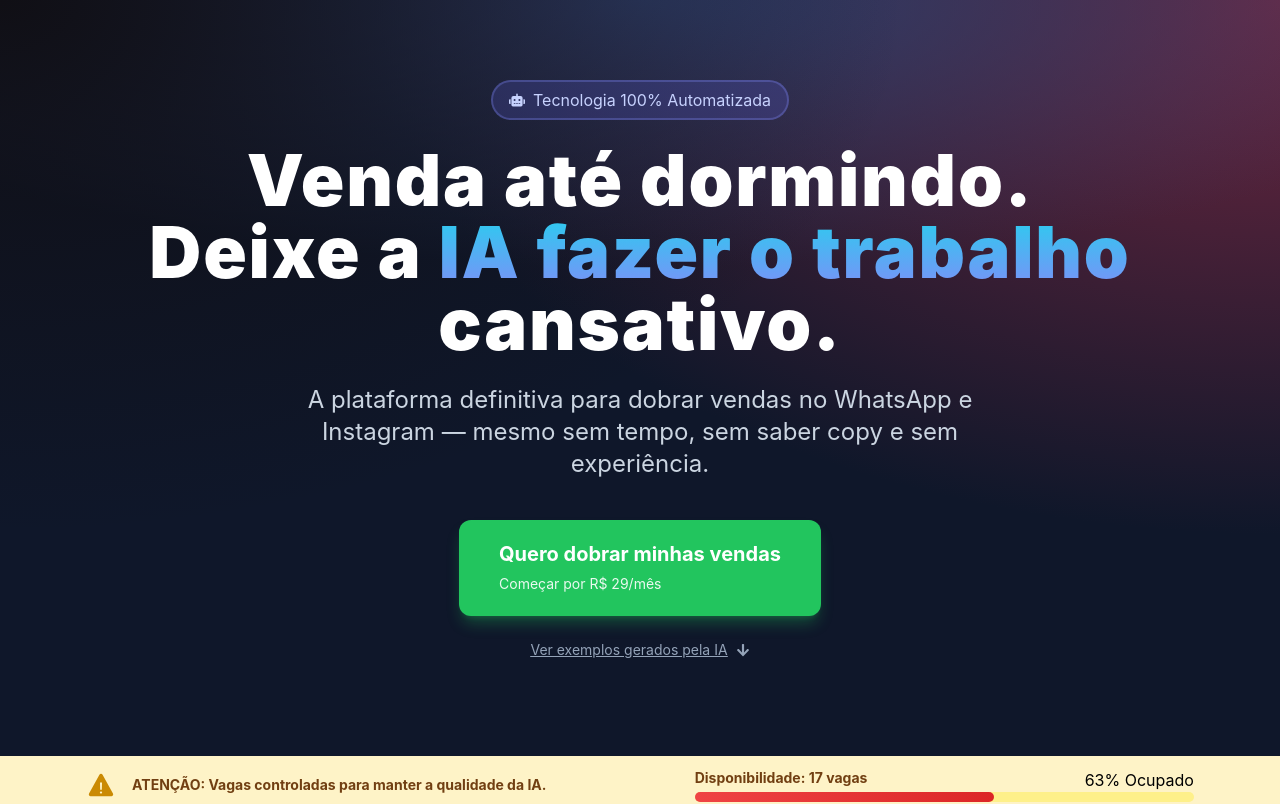
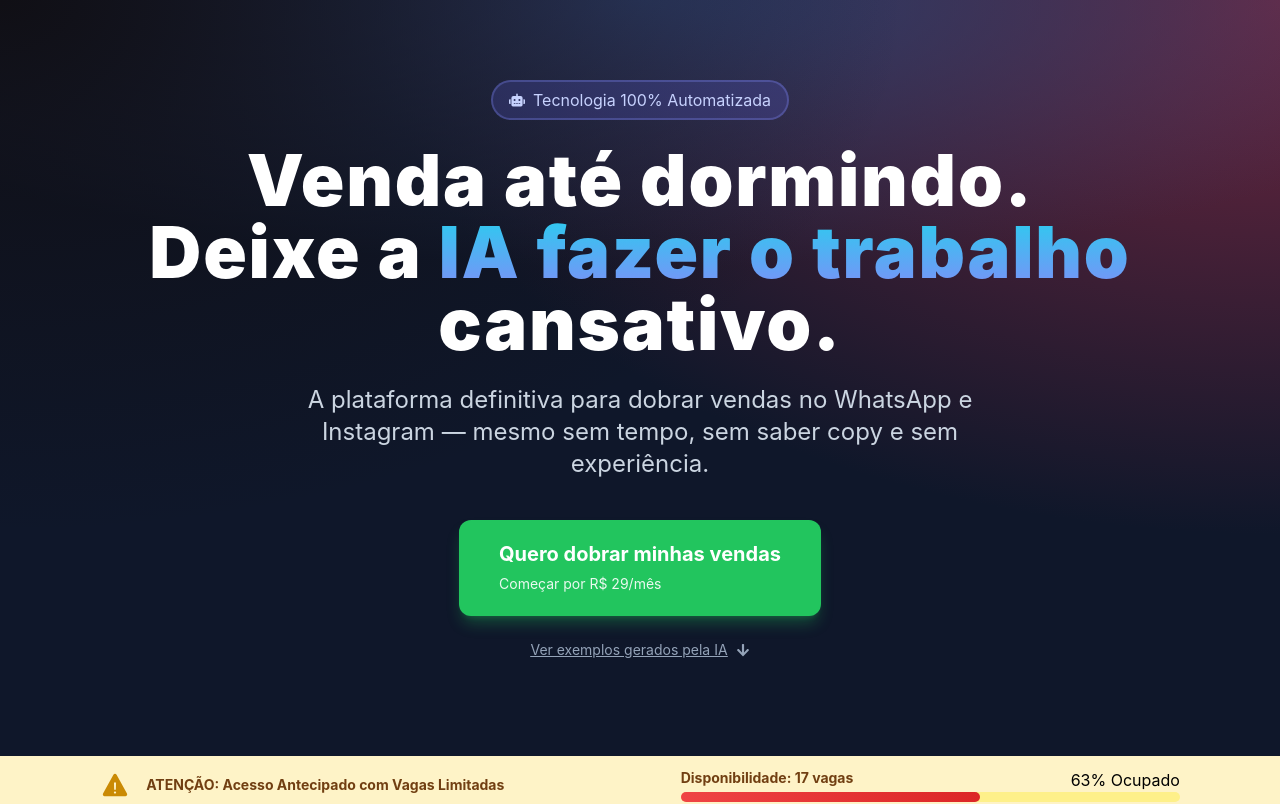
Before and after one commit to codari-software/ai-saller-booster-landingpage, a React (Vite) app: page / in a window 1280 px wide. Shown: the top 804 px of the page. Built offline with nearby package versions, Linux system fonts and the light colour scheme.

Commit message:
Acesso antecipado adicionado

```diff
--- a/src/components/TopBanner.tsx
+++ b/src/components/TopBanner.tsx
@@ -6,7 +6,7 @@ const TopBanner = () => {
       <div className="flex items-center gap-[16px]">
         <IoIosWarning className="text-yellow-600 text-3xl font-black" />
         <p className="text-yellow-900 text-sm font-bold leading-[20px]">
-          ATENÇÃO: Vagas controladas para manter a qualidade da IA.
+          ATENÇÃO: Acesso Antecipado com Vagas Limitadas
         </p>
       </div>
       <div className="w-[40%]">
--- a/src/sections/PlansSection.tsx
+++ b/src/sections/PlansSection.tsx
@@ -20,7 +20,7 @@ const PlansSection = () => {
               "Respostas prontas",
               "10 anúncios/mês",
               "10 conteúdos/mês",
-              "Acesso imediato",
+              "Acesso antecipado",
             ]}
             button="Testar Agora"
             type="normal"
```
